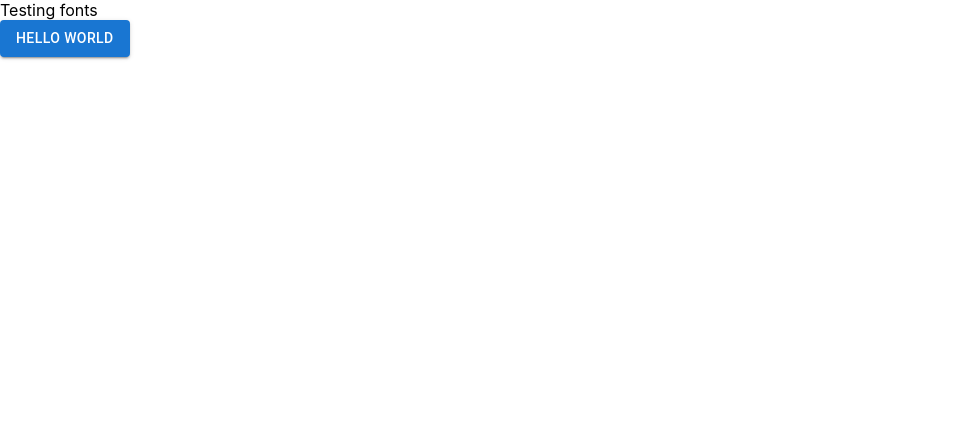
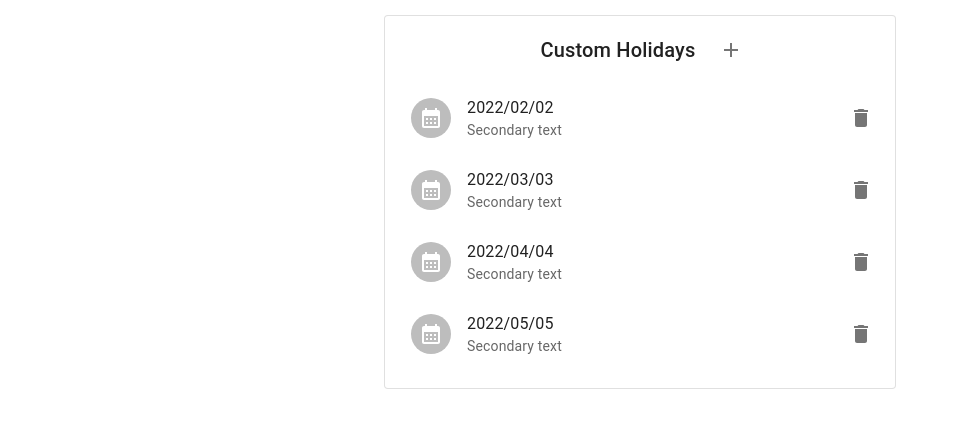
Before and after one commit to nhatvu148/business-day-go, a Next.js app in the folder client/: page / in a window 1280 px wide. Shown: the top 428 px of the page, without its empty margins (0-959 px from the left). Built offline with nearby package versions, Linux system fonts and the light colour scheme.

Commit message:
adding custom holiday UI

```diff
--- /dev/null
+++ b/client/components/layout.tsx
@@ -0,0 +1,19 @@
+import Head from "next/head";
+
+type LayoutProps = {
+  children: React.ReactNode;
+};
+
+export default function Layout({ children }: LayoutProps) {
+  return (
+    <>
+      <Head>
+        <title>Business Day</title>
+        <meta name="description" content="Business Day" />
+        <meta name="viewport" content="initial-scale=1, width=device-width" />
+        <link rel="icon" href="/favicon.ico" />
+      </Head>
+      {children}
+    </>
+  );
+}
--- a/client/package.json
+++ b/client/package.json
@@ -7,7 +7,7 @@
     "build": "next build",
     "start": "next start",
     "lint": "next lint",
-    "format": "prettier --write \"pages/**/*.+(ts|tsx)\"",
+    "format": "prettier --write \"pages/**/*.+(ts|tsx)\" \"components/**/*.+(ts|tsx)\"",
     "export": "rm -rf .next && next build && next export -o dist"
   },
   "dependencies": {
--- a/client/pages/_app.tsx
+++ b/client/pages/_app.tsx
@@ -1,11 +1,13 @@
-import 'styles/globals.css'
-import type { AppProps } from 'next/app'
+import "styles/globals.css";
+import type { AppProps } from "next/app";
+import Layout from "components/layout";
 
 function MyApp({ Component, pageProps }: AppProps) {
-  return <>
-    <Component {...pageProps} />
-  </>
-
+  return (
+    <Layout>
+      <Component {...pageProps} />
+    </Layout>
+  );
 }
 
-export default MyApp
+export default MyApp;
--- a/client/pages/index.tsx
+++ b/client/pages/index.tsx
@@ -1,19 +1,105 @@
-import { Button } from "@mui/material";
+import React, { useState } from "react";
+import {
+  Button,
+  Grid,
+  List,
+  Typography,
+  IconButton,
+  styled,
+  Box,
+  Card,
+} from "@mui/material";
 import type { NextPage } from "next";
 import Head from "next/head";
 import Image from "next/image";
+import ListItem from "@mui/material/ListItem";
+import ListItemAvatar from "@mui/material/ListItemAvatar";
+import ListItemText from "@mui/material/ListItemText";
+import Avatar from "@mui/material/Avatar";
+import AddIcon from "@mui/icons-material/Add";
+import DeleteIcon from "@mui/icons-material/Delete";
+import CalendarMonthIcon from "@mui/icons-material/CalendarMonth";
+
+const Demo = styled("div")(({ theme }) => ({
+  backgroundColor: theme.palette.background.paper,
+}));
+
+const initialCustomHolidays = [
+  "2022/02/02",
+  "2022/03/03",
+  "2022/04/04",
+  "2022/05/05",
+];
+
+function generate(element: React.ReactElement) {
+  return [0, 1, 2].map((value) =>
+    React.cloneElement(element, {
+      key: value,
+    })
+  );
+}
 
 const Home: NextPage = () => {
+  const [customHolidays, setCustomHolidays] = useState(initialCustomHolidays);
   return (
-    <div>
-      <Head>
-        <title>Business Day</title>
-        <meta name="description" content="Business Day" />
-        <meta name="viewport" content="initial-scale=1, width=device-width" />
-        <link rel="icon" href="/favicon.ico" />
-      </Head>
-      <div>Testing fonts</div>
-      <Button variant="contained">Hello World</Button>
+    <div
+      style={{
+        display: "flex",
+        justifyContent: "center",
+        alignItems: "center",
+        position: "relative",
+        marginTop: 15,
+      }}
+    >
+      <Box sx={{ width: "40%" }}>
+        <Card variant="outlined" style={{ padding: 10 }}>
+          <div style={{ display: "flex", justifyContent: "center" }}>
+            <Typography
+              sx={{ mt: 1, mb: 1, mr: 2 }}
+              variant="h6"
+              component="div"
+            >
+              Custom Holidays
+            </Typography>
+            <IconButton
+              edge="end"
+              aria-label="add"
+              onClick={() => {
+                setCustomHolidays((prev) => [...prev, "2022/05/06"]);
+              }}
+            >
+              <AddIcon />
+            </IconButton>
+          </div>
+
+          <Demo>
+            <List dense={false}>
+              {customHolidays.map((day: string, id: number) => {
+                return (
+                  <ListItem
+                    key={id}
+                    secondaryAction={
+                      <IconButton edge="end" aria-label="delete">
+                        <DeleteIcon />
+                      </IconButton>
+                    }
+                  >
+                    <ListItemAvatar>
+                      <Avatar>
+                        <CalendarMonthIcon />
+                      </Avatar>
+                    </ListItemAvatar>
+                    <ListItemText
+                      primary={day}
+                      secondary={true ? "Secondary text" : null}
+                    />
+                  </ListItem>
+                );
+              })}
+            </List>
+          </Demo>
+        </Card>
+      </Box>
     </div>
   );
 };
```
